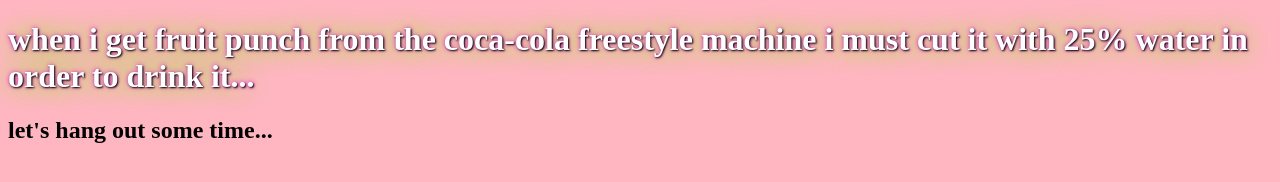
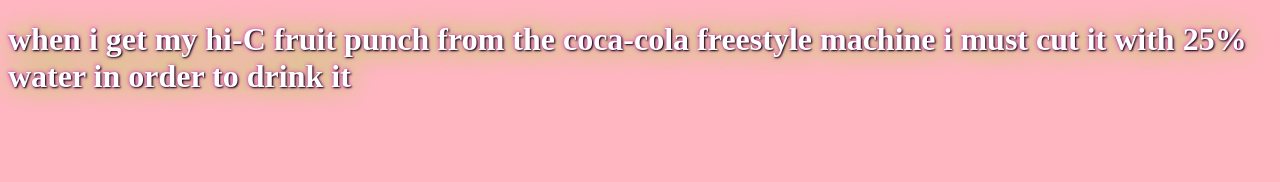
Before and after one commit to moonbirdmonster/first-site, a plain HTML site: page projects/introduction/index.html in a window 1280 px wide. Drawn offline with Linux system fonts and the light colour scheme.

Commit message:
text update

```diff
--- a/projects/introduction/index.html
+++ b/projects/introduction/index.html
@@ -10,7 +10,6 @@
     </style>
   </head>
   <body>
-    <h1>when i get fruit punch from the coca-cola freestyle machine i must cut it with 25% water in order to drink it...</h1>
-    <h2>let's hang out some time...</h2>
+    <h1>when i get my hi-C fruit punch from the coca-cola freestyle machine i must cut it with 25% water in order to drink it</h1>
   </body>
 </html>
```
Also changed, not shown: reading-responses/index.html (+1 -1 lines).
